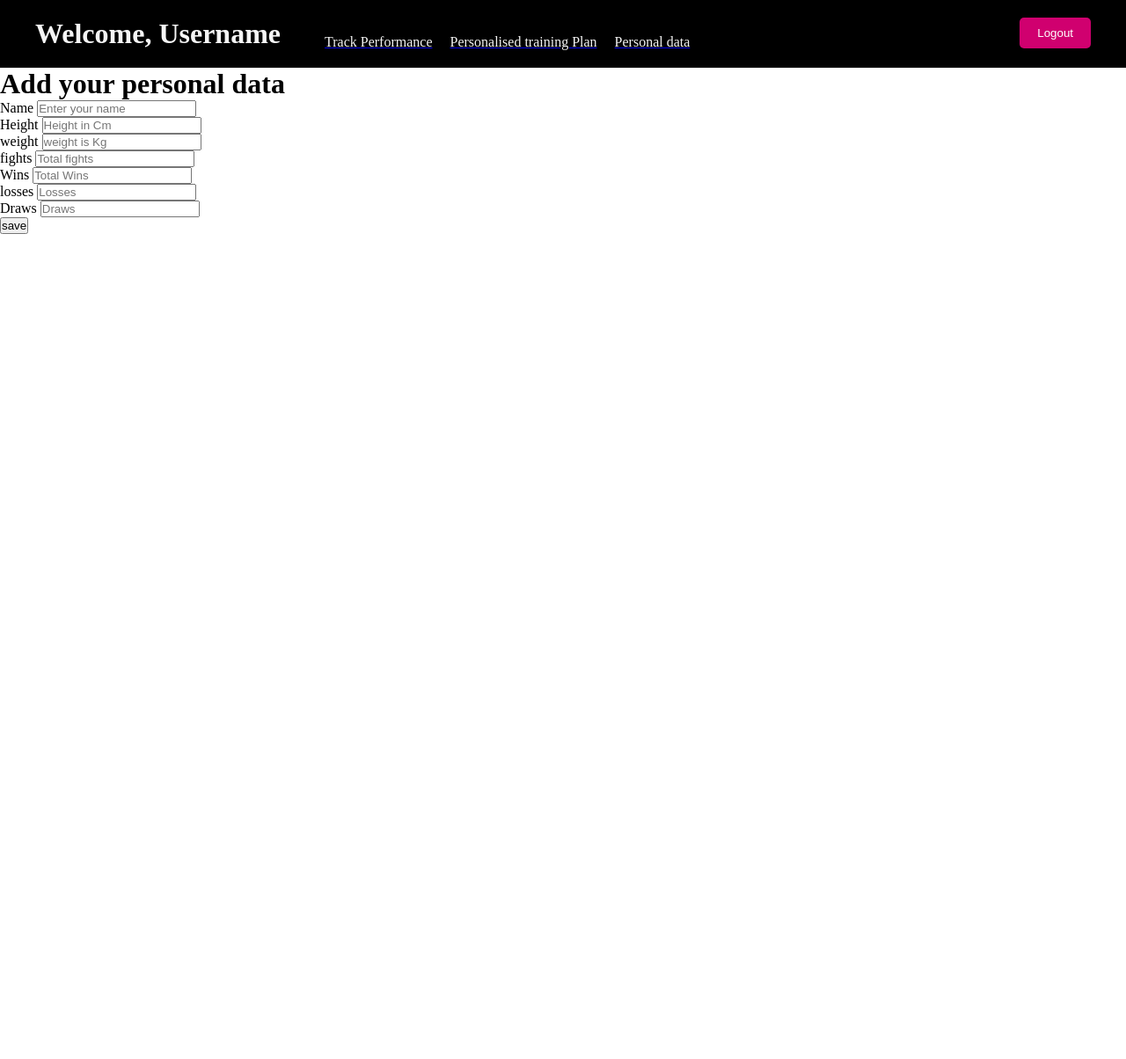
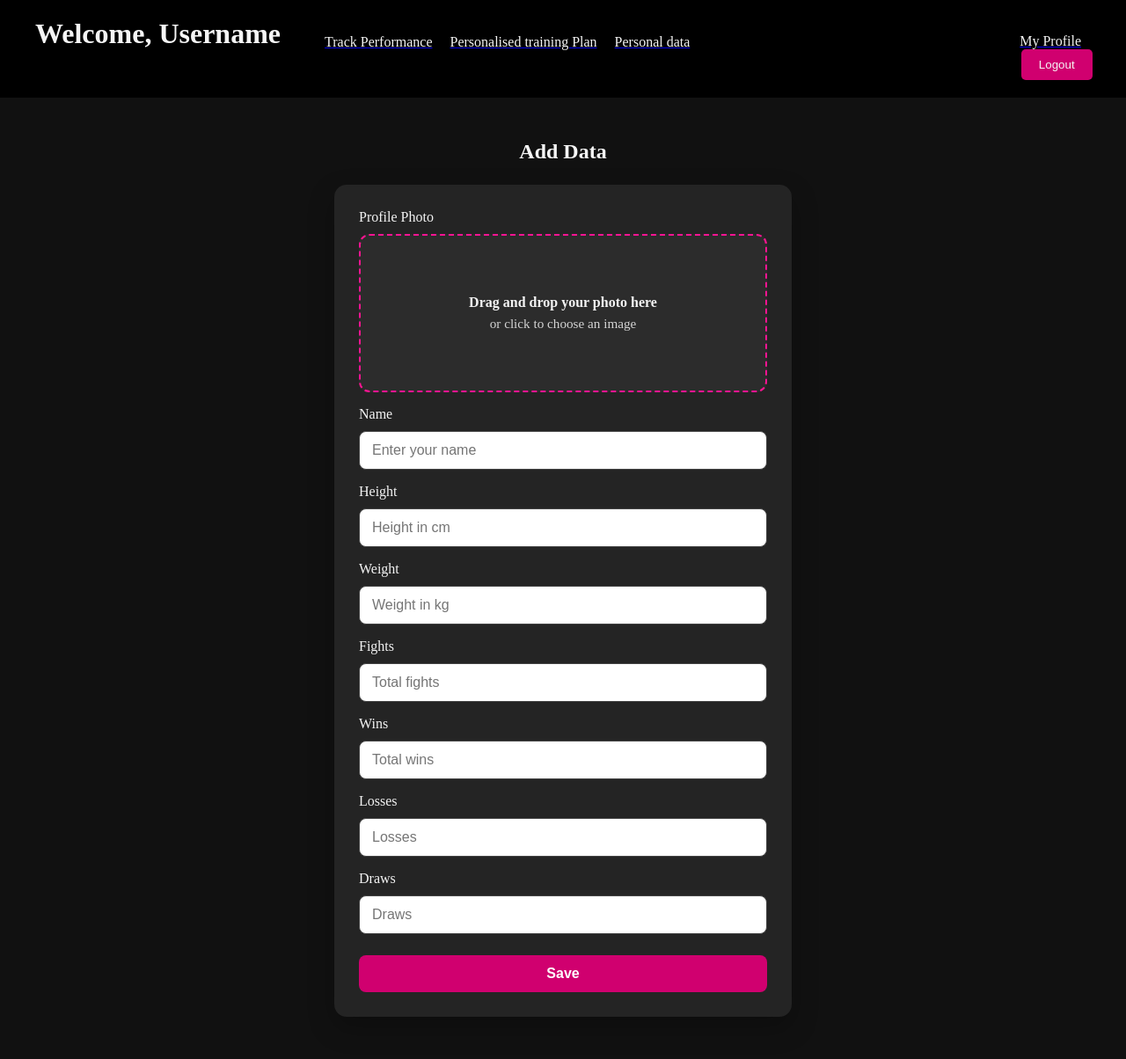
Before and after one commit to lokkes/Fitness_Tracker, a FastAPI app: page /add_data.html in a window 1280 px wide. Shown: the whole page at 88% size. Before the commit the page ends 266 px from the top, so only its background shows below. Run offline with FastAPI, Linux system fonts and the light colour scheme.

Commit message:
add-user-UI

```diff
--- a/backend/main.py
+++ b/backend/main.py
@@ -1,12 +1,16 @@
+from pathlib import Path
 from fastapi import FastAPI,HTTPException,Depends
 from .schemas import CreateUser,UserLogin,PersonalInfo
 from .db import sessionLocal,get_db
 from passlib.hash import bcrypt
 from .models import user as UserModel, UserInfo
 from fastapi.staticfiles import StaticFiles
+from fastapi.responses import FileResponse
 
 
 app = FastAPI()
+FRONTEND_DIR = Path("./frontend")
+TEMPLATES_DIR = FRONTEND_DIR / "templates"
 
 
 @app.post("/register")
@@ -48,6 +52,7 @@ def add_info(info:PersonalInfo,user_email:str,db=Depends(get_db)):
         return {"error": "User not found"}
     user_info = UserInfo(
     user_id=user.id,
+    image = info.image_path,
     name=info.name,
     height=info.height,
     weight=info.weight,
@@ -70,6 +75,7 @@ def edit_info(info:PersonalInfo,db=Depends(get_db)):
     if not user_info:
         return {"message": "User info not found"}
 
+    user_info.image_path = info.image_path
     user_info.height = info.height
     user_info.weight = info.weight
     user_info.fights = info.fights
@@ -79,4 +85,20 @@ def edit_info(info:PersonalInfo,db=Depends(get_db)):
 
     db.commit()
 
-app.mount("/", StaticFiles(directory="./frontend",html=True), name="frontend")
+@app.get("/")
+def root():
+    return FileResponse(TEMPLATES_DIR / "index.html")
+
+@app.get("/index.html")
+def index_page():
+    return FileResponse(TEMPLATES_DIR / "index.html")
+
+@app.get("/home.html")
+def home_page():
+    return FileResponse(TEMPLATES_DIR / "home.html")
+
+@app.get("/add_data.html")
+def add_data_page():
+    return FileResponse(TEMPLATES_DIR / "add_data.html")
+
+app.mount("/static", StaticFiles(directory=FRONTEND_DIR), name="static")
--- a/backend/models.py
+++ b/backend/models.py
@@ -12,6 +12,7 @@ class UserInfo(Base):
     __tablename__ = "user_info"
     id = Column(Integer,primary_key=True)
     user_id = Column(Integer, ForeignKey("users.id"))
+    image_path = Column(String,nullable=True)
     name = Column(String,nullable=False)
     height = Column(Float,nullable=False)
     weight = Column(Float,nullable=False)
--- a/backend/schemas.py
+++ b/backend/schemas.py
@@ -13,6 +13,7 @@ class UserLogin(BaseModel):
 class PersonalInfo(BaseModel):
     email:str
     name:str
+    image_path:str
     height:float
     weight:float
     fights:int
--- a/frontend/add_data.html
+++ /dev/null
@@ -1,64 +0,0 @@
-<!DOCTYPE html>
-<html lang="en">
-<head>
-    <meta charset="UTF-8">
-    <meta name="viewport" content="width=device-width, initial-scale=1.0">
-    <title>Document</title>
-</head>
-<body>
-    <header class="header-dec">
-        <div class="header-container">
-            <div class="text-block">
-                <h1 class="username">Welcome, Username</h1>
-                <a href="/track_Performance">
-                    <p class="link-text">Track Performance</p>
-                </a>
-                <a href="/training_plan">
-                    <p class="link-text">Personalised training Plan</p>
-                </a>
-                <a href="add_data.html">
-                    <p class="link-text">Personal data</p>
-                </a>
-
-            </div>
-            <button class="logout-btn">Logout</button>
-        </div>
-    </header>
-
-    <main>
-        <h1>Add your personal data</h1>
-        <form id = "data-form">
-            <div class="mb-3">
-                <label for="name" class="form-label">Name</label>
-                <input type="text" id="name-register" class="form-control" placeholder="Enter your name"required>
-            </div>
-            <div class="mb-3">
-                <label for="name" class="form-label">Height</label>
-                <input type="text" id="name-register" class="form-control" placeholder="Height in Cm"required>
-            </div>
-            <div class="mb-3">
-                <label for="name" class="form-label">weight</label>
-                <input type="text" id="name-register" class="form-control" placeholder="weight is Kg"required>
-            </div>
-            <div class="mb-3">
-                <label for="name" class="form-label">fights</label>
-                <input type="text" id="name-register" class="form-control" placeholder="Total fights"required>
-            </div>
-            <div class="mb-3">
-                <label for="name" class="form-label">Wins</label>
-                <input type="text" id="name-register" class="form-control" placeholder="Total Wins"required>
-            </div>
-            <div class="mb-3">
-                <label for="name" class="form-label">losses</label>
-                <input type="text" id="name-register" class="form-control" placeholder="Losses"required>
-            </div>
-            <div class="mb-3">
-                <label for="name" class="form-label">Draws</label>
-                <input type="text" id="name-register" class="form-control" placeholder="Draws"required>
-            </div>
-        </form>
-        <button>save</button>
-    </main>
-    <link rel="stylesheet" href="home.css">
-</body>
-</html>
--- a/frontend/home.css
+++ /dev/null
@@ -1,110 +0,0 @@
-* {
-    margin: 0;
-    padding: 0;
-    box-sizing: border-box; /* optional but recommended for consistent sizing */
-}
-html {
-    scroll-behavior: smooth;
-}
-
-.username {
-    margin-right: 30px; /* adds 20px space after username */
-}
-
-.header-dec h1{
-    color: whitesmoke;
-}
-
-.header-container {
-    display: flex;
-    justify-content: space-between; /* left text, right button */
-    align-items: flex-start;        /* align top */
-    padding: 20px 40px;
-    background-color: black;
-}
-
-.text h2 {
-    font-size: 2.5rem;
-    font-weight: bold;
-    margin-bottom: 10px;
-    color: #FF1493;
-}
-
-.text p {
-    font-size: 1.2rem;
-    line-height: 1.6;
-    color: gray
-}
-
-
-/* Each section */
-.motivation-section {
-    height: 100vh;
-    display: flex;
-    align-items: center;
-    justify-content: space-between;
-    gap: 40px;
-    padding: 120px 120px;
-}
-
-.home-container {
-    height: 100vh;
-    overflow-y: scroll;
-
-    scroll-snap-type: y mandatory;
-}
-
-.motivation-section {
-    scroll-snap-align: start;
-}
-
-.motivation-section.reverse {
-    flex-direction: row-reverse;
-}
-
-.motivation-section img {
-    width: 350px;        /* fixed width */
-    height: auto;        /* keeps aspect ratio */
-}
-
-.link-text {
-    margin: 0;
-    color: whitesmoke;        /* dark pink */
-    font-weight: 500;
-    cursor: pointer;
-    text-decoration: none; /* remove underline if desired */
-}
-
-.link-text:hover {
-    color: pink; /* optional hover effect */
-}
-
-.text-block {
-    display: flex;
-    flex-direction: row;
-    justify-content: flex-end;
-    align-items: flex-end;
-}
-
-.text-block .link-text {
-    margin-left: 20px;       /* indent the two p slightly */
-    margin-top: 5px;         /* space between h1 and ps */
-    cursor: pointer;         /* optional: indicate clickable */
-    color: whitesmoke;          /* or your dark pink */
-    font-weight: 500;
-}
-
-.logout-btn {
-    align-self: flex-start;  /* button aligns top of container */
-    padding: 10px 20px;
-    background-color: #D0006F; /* modern dark pink */
-    color: white;
-    border: none;
-    border-radius: 5px;
-    cursor: pointer;
-
-}
-
-.logout-btn:hover {
-    background-color: #FF1493; /* hover effect */
-}
--- a/frontend/script.js
+++ b/frontend/js/script.js
@@ -23,7 +23,7 @@ document.addEventListener('DOMContentLoaded', () => {
         const email = document.getElementById("email-register").value;
         const password = document.getElementById("password-register").value;
 
-        fetch("http://127.0.0.1:8000/register", {
+        fetch("/register", {
             method: 'POST',
             headers: {'Content-Type': 'application/json'},
             body: JSON.stringify({ name, email, password })
@@ -47,7 +47,7 @@ document.addEventListener('DOMContentLoaded', () => {
         const email = document.getElementById("email-login").value;
         const password = document.getElementById("password-login").value;
 
-        fetch("http://127.0.0.1:8000/login", {
+        fetch("/login", {
             method: 'POST',
             headers: { 'Content-Type': 'application/json' },
             body: JSON.stringify({
@@ -58,7 +58,7 @@ document.addEventListener('DOMContentLoaded', () => {
         .then(response => response.json())
         .then(data => {
             if (data.success){
-                window.location.href = "home.html";
+                window.location.href = "/home.html";
             }
             else {
                  alert(data.message);
--- /dev/null
+++ b/frontend/style/home.css
@@ -0,0 +1,238 @@
+* {
+    margin: 0;
+    padding: 0;
+    box-sizing: border-box; /* optional but recommended for consistent sizing */
+}
+html {
+    scroll-behavior: smooth;
+}
+
+.username {
+    margin-right: 30px; /* adds 20px space after username */
+}
+
+.header-dec h1{
+    color: whitesmoke;
+}
+
+.header-container {
+    display: flex;
+    justify-content: space-between; /* left text, right button */
+    align-items: flex-start;        /* align top */
+    padding: 20px 40px;
+    background-color: black;
+}
+
+.text h2 {
+    font-size: 2.5rem;
+    font-weight: bold;
+    margin-bottom: 10px;
+    color: #FF1493;
+}
+
+.text p {
+    font-size: 1.2rem;
+    line-height: 1.6;
+    color: gray
+}
+
+.form-section{
+    display: flex;
+    flex-direction: column;
+    align-items:center;
+    gap: 24px;
+    min-height: calc(100vh - 80px);
+    padding: 48px 100px;
+    background-color: #111;
+    color: whitesmoke;
+}
+
+.data-form{
+    display: flex;
+    flex-direction: column;
+    flex-wrap: wrap;
+    gap: 16px;
+    width: min(100%, 520px);
+    padding: 28px;
+    border-radius: 14px;
+    background-color: rgba(255, 255, 255, 0.08);
+    box-shadow: 0 12px 30px rgba(0, 0, 0, 0.25);
+}
+
+.mb-3 {
+    display: flex;
+    flex-direction: column;
+    gap: 10px;
+}
+
+.form-label {
+    color: #f4f4f4;
+}
+
+.form-control {
+    width: 100%;
+    padding: 12px 14px;
+    border: 1px solid #444;
+    border-radius: 8px;
+    background-color: #fff;
+    color: #111;
+    font-size: 1rem;
+}
+
+.form-control:focus {
+    outline: none;
+    border-color: #FF1493;
+    box-shadow: 0 0 0 3px rgba(255, 20, 147, 0.2);
+}
+
+.photo-dropzone {
+    position: relative;
+    display: flex;
+    flex-direction: column;
+    align-items: center;
+    justify-content: center;
+    gap: 6px;
+    min-height: 180px;
+    padding: 24px;
+    border: 2px dashed #FF1493;
+    border-radius: 12px;
+    background-color: rgba(255, 255, 255, 0.04);
+    color: #f4f4f4;
+    text-align: center;
+    cursor: pointer;
+    transition: background-color 0.2s ease, border-color 0.2s ease, transform 0.2s ease;
+}
+
+.photo-dropzone:hover,
+.photo-dropzone.dragover {
+    background-color: rgba(255, 20, 147, 0.08);
+    border-color: #ff66b6;
+    transform: translateY(-1px);
+}
+
+.photo-dropzone:focus {
+    outline: none;
+    box-shadow: 0 0 0 3px rgba(255, 20, 147, 0.2);
+}
+
+.photo-input {
+    position: absolute;
+    inset: 0;
+    opacity: 0;
+    cursor: pointer;
+}
+
+.photo-dropzone-title {
+    font-size: 1rem;
+    font-weight: 700;
+}
+
+.photo-dropzone-subtitle {
+    font-size: 0.95rem;
+    color: #d4d4d4;
+}
+
+.photo-preview {
+    width: 160px;
+    height: 160px;
+    margin-top: 12px;
+    border-radius: 12px;
+    object-fit: cover;
+    border: 2px solid #FF1493;
+}
+
+.hidden {
+    display: none;
+}
+
+.save-btn {
+    margin-top: 8px;
+    padding: 12px 18px;
+    border: none;
+    border-radius: 8px;
+    background-color: #D0006F;
+    color: white;
+    font-size: 1rem;
+    font-weight: 600;
+    cursor: pointer;
+}
+
+.save-btn:hover {
+    background-color: #FF1493;
+}
+
+/* Each section */
+.motivation-section {
+    height: 100vh;
+    display: flex;
+    align-items: center;
+    justify-content: space-between;
+    gap: 40px;
+    padding: 120px 120px;
+}
+
+.home-container {
+    height: 100vh;
+    overflow-y: scroll;
+
+    scroll-snap-type: y mandatory;
+}
+
+.motivation-section {
+    scroll-snap-align: start;
+}
+
+.motivation-section.reverse {
+    flex-direction: row-reverse;
+}
+
+.motivation-section img {
+    width: 350px;        /* fixed width */
+    height: auto;        /* keeps aspect ratio */
+}
+
+.link-text {
+    margin: 0;
+    color: whitesmoke;        /* dark pink */
+    font-weight: 500;
+    cursor: pointer;
+    text-decoration: none; /* remove underline if desired */
+}
+
+.link-text:hover {
+    color: pink; /* optional hover effect */
+}
+
+.text-block {
+    display: flex;
+    flex-direction: row;
+    justify-content: flex-end;
+    align-items: flex-end;
+}
+
+.text-block .link-text {
+    margin-left: 20px;       /* indent the two p slightly */
+    margin-top: 5px;         /* space between h1 and ps */
+    cursor: pointer;         /* optional: indicate clickable */
+    color: whitesmoke;          /* or your dark pink */
+    font-weight: 500;
+}
+
+.logout-btn {
+    align-self: flex-start;  /* button aligns top of container */
+    padding: 10px 20px;
+    background-color: #D0006F; /* modern dark pink */
+    color: white;
+    border: none;
+    border-radius: 5px;
+    cursor: pointer;
+
+}
+
+.profile{
+   padding: 2%;
+}
+
+.logout-btn:hover {
+    background-color: #FF1493; /* hover effect */
+}
--- /dev/null
+++ b/frontend/templates/add_data.html
@@ -0,0 +1,82 @@
+<!DOCTYPE html>
+<html lang="en">
+<head>
+    <meta charset="UTF-8">
+    <meta name="viewport" content="width=device-width, initial-scale=1.0">
+    <title>Add Personal Data</title>
+    <link rel="stylesheet" href="/static/style/home.css?v=3">
+</head>
+<body>
+    <header class="header-dec">
+        <div class="header-container">
+            <div class="text-block">
+                <h1 class="username">Welcome, Username</h1>
+                <a href="/track_Performance">
+                    <p class="link-text">Track Performance</p>
+                </a>
+                <a href="/training_plan">
+                    <p class="link-text">Personalised training Plan</p>
+                </a>
+                <a href="/add_data.html">
+                    <p class="link-text">Personal data</p>
+                </a>
+
+            </div>
+            <div>
+             <a href="/profile.html.html" class = "profile">
+                    <p class="link-text">My Profile</p>
+            </a>
+            <button class="logout-btn"><a href="/" class = link-text>Logout</a></button>
+            </div>
+        </div>
+    </header>
+
+<main>
+    <section class = "form-section">
+        <h1>Add Data</h1>
+        <form class = "data-form">
+            <div class="mb-3">
+                <label for="photo-upload" class="form-label">Profile Photo</label>
+                <div id="photo-dropzone" class="photo-dropzone" tabindex="0">
+                    <input type="file" id="photo-upload" class="photo-input" accept="image/*">
+                    <p class="photo-dropzone-title">Drag and drop your photo here</p>
+                    <p class="photo-dropzone-subtitle">or click to choose an image</p>
+                </div>
+                <img id="photo-preview" class="photo-preview hidden" alt="Selected profile preview">
+            </div>
+            <div class="mb-3">
+                <label for="name" class="form-label">Name</label>
+                <input type="text" id="name" class="form-control" placeholder="Enter your name" required>
+            </div>
+            <div class="mb-3">
+                <label for="height" class="form-label">Height</label>
+                <input type="text" id="height" class="form-control" placeholder="Height in cm" required>
+            </div>
+            <div class="mb-3">
+                <label for="weight" class="form-label">Weight</label>
+                <input type="text" id="weight" class="form-control" placeholder="Weight in kg" required>
+            </div>
+            <div class="mb-3">
+                <label for="fights" class="form-label">Fights</label>
+                <input type="text" id="fights" class="form-control" placeholder="Total fights" required>
+            </div>
+            <div class="mb-3">
+                <label for="wins" class="form-label">Wins</label>
+                <input type="text" id="wins" class="form-control" placeholder="Total wins" required>
+            </div>
+            <div class="mb-3">
+                <label for="losses" class="form-label">Losses</label>
+                <input type="text" id="losses" class="form-control" placeholder="Losses" required>
+            </div>
+            <div class="mb-3">
+                <label for="draws" class="form-label">Draws</label>
+                <input type="text" id="draws" class="form-control" placeholder="Draws" required>
+            </div>
+            <button type="submit" class="save-btn">Save</button>
+
+        </form>
+    </section>
+</main>
+<script src="/static/js/add_data.js"></script>
+</body>
+</html>
--- a/frontend/index.html
+++ b/frontend/templates/index.html
@@ -6,7 +6,7 @@
     <meta name="viewport" content="width=device-width, initial-scale=1.0">
     <title>Boxing Performance Tracker</title>
     <link href="https://cdn.jsdelivr.net/npm/bootstrap@5.3.2/dist/css/bootstrap.min.css" rel="stylesheet">
-    <link rel="stylesheet" href="style.css">
+    <link rel="stylesheet" href="/static/style/style.css">
 </head>
 
 <body>
@@ -58,7 +58,7 @@
     </header>
 
     <script src="https://cdn.jsdelivr.net/npm/bootstrap@5.3.2/dist/js/bootstrap.bundle.min.js"></script>
-    <script src="script.js"></script>
+    <script src="/static/js/script.js"></script>
 </body>
 
 </html>
```
Also changed, not shown: frontend/js/add_data.js (added, +61 -0 lines), frontend/style.css (deleted, +0 -35 lines), frontend/style/style.css (added, +26 -0 lines), frontend/templates/home.html (renamed from frontend/home.html, +14 -9 lines), uploads/user1.jpg (added), 1 other file.
